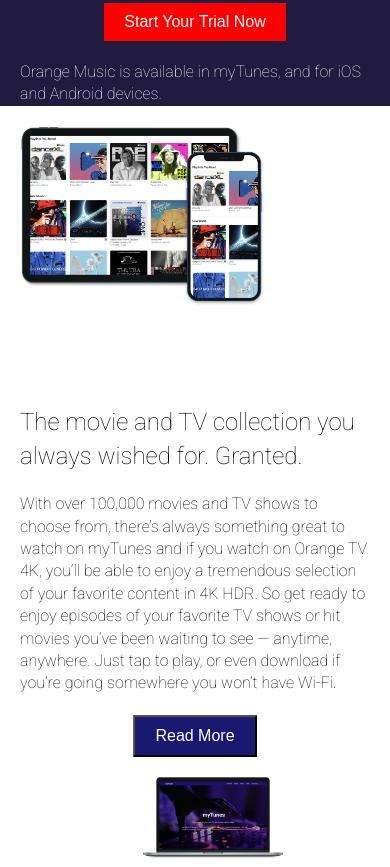
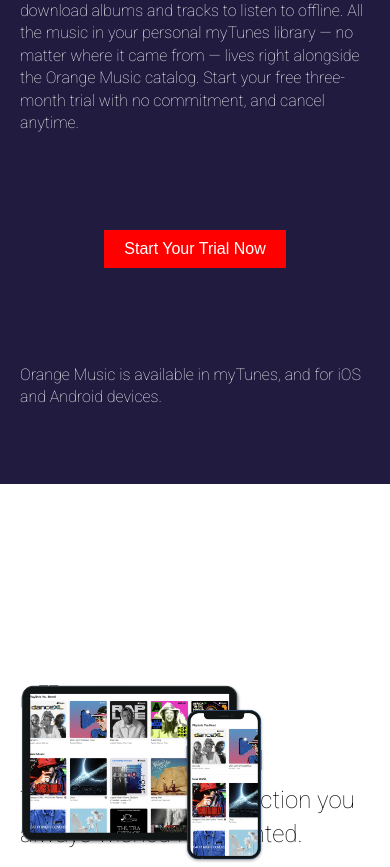
Before and after one commit to Akshansh8/Music-Site, a plain HTML site: page index.html in a window 390 px wide. Shown: the part 1414-2281 px from the top of the page. Drawn offline with Linux system fonts and the light colour scheme.

Commit message:
Update style.css

```diff
--- a/style.css
+++ b/style.css
@@ -234,6 +234,7 @@ body{
         padding-top: 30px;
     }
     .music .container{
+        height: 90vh;
         gap: 20px;
         padding: 0 20px;
 
@@ -241,7 +242,7 @@ body{
     .ipad{
         margin-top: -200px;
         position: relative;
-        top:200px;
+        top: 50%;
         padding-right: -100px;
 
     }
```
